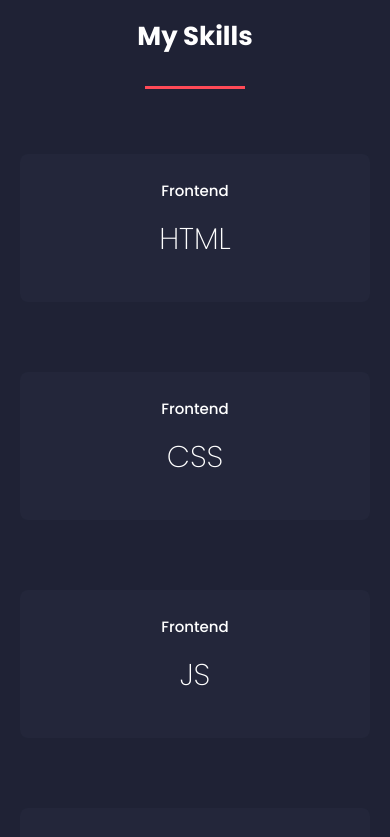
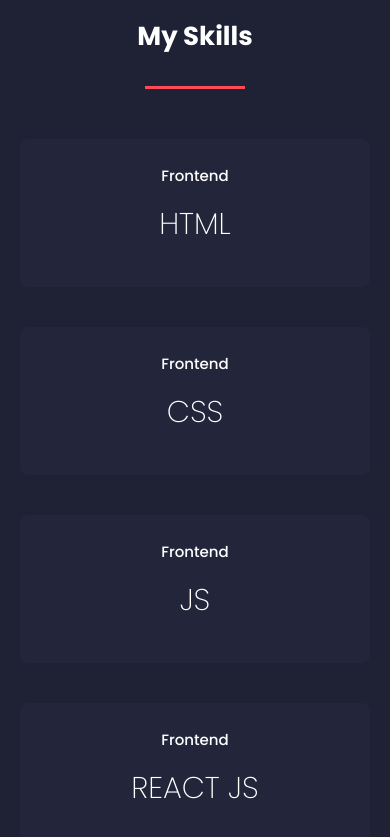
Before and after one commit to theanuragkumar/theanuragkumar.github.io, a React (Create React App) app: page / in a window 390 px wide. Shown: the part 6600-7437 px from the top of the page. Built offline with nearby package versions, Linux system fonts and the light colour scheme.

Commit message:
Experience Section added

```diff
--- a/src/App.css
+++ b/src/App.css
@@ -354,7 +354,7 @@
   background: #23263a;
   padding: 25px;
   border-radius: 8px;
-  margin: 35px 20px;
+  margin: 20px 20px;
   color: #fff;
   text-align: center;
 }
@@ -528,7 +528,7 @@
 
   .container {
     width: 100%;
-    padding: 0 0px;
+    padding: 0 0;
   }
 
   .about-container{
```
